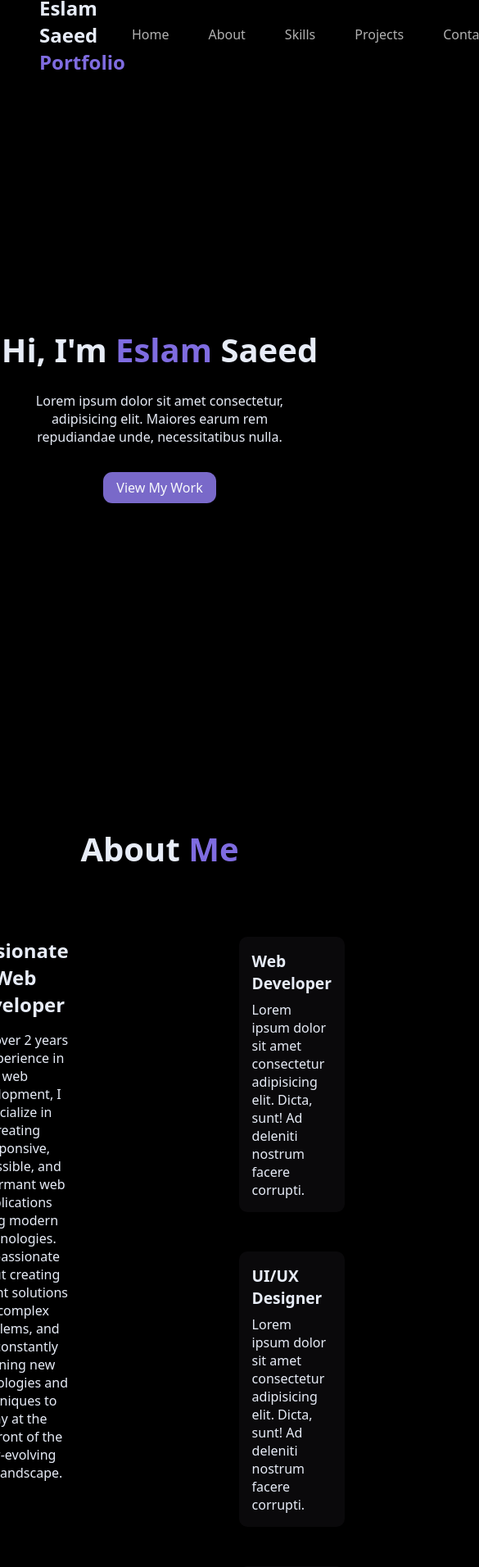
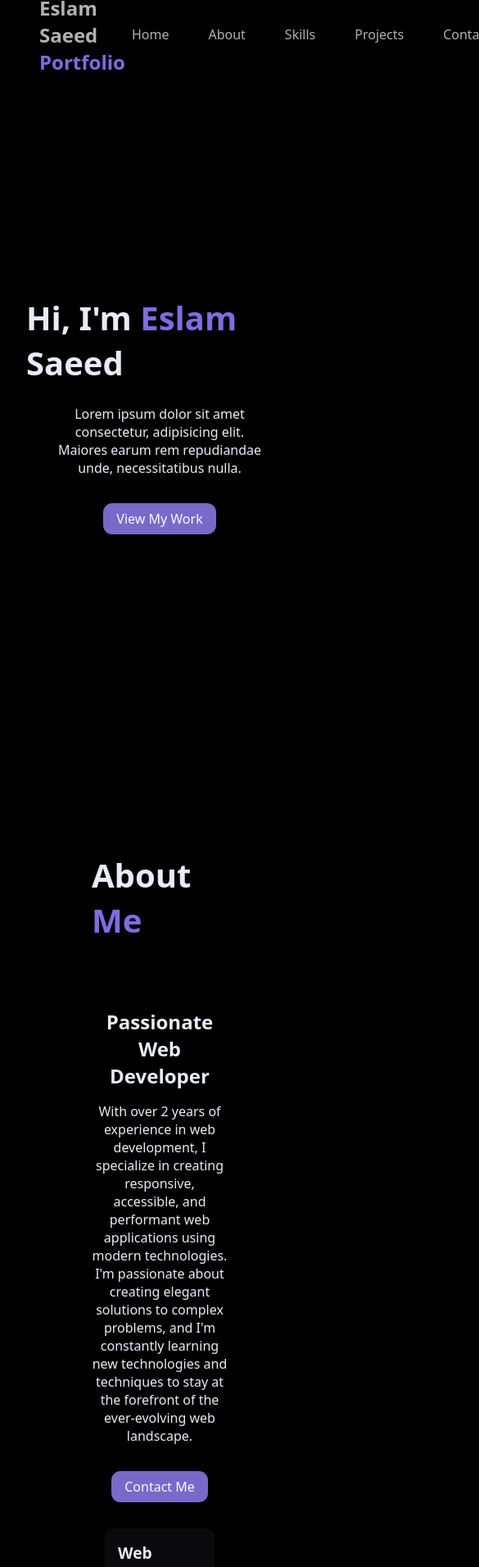
Before and after one commit to Eslamsaeed880/Portfolio, a React (Vite) app: page / in a window 390 px wide. Shown: the top 1912 px of the page at 82% size, 585 px wide, since content can reach past the window. Built offline with nearby package versions, Linux system fonts and the light colour scheme.

Commit message:
add Nav component

```diff
--- a/src/App.jsx
+++ b/src/App.jsx
@@ -1,22 +1,14 @@
 import React from 'react';
+import Nav from './components/Nav';
+
+
 
 function App() {
 
 
   return (
     <>
-      {/* <h1>Welcome to My Portfolio</h1> */}
-
-      <header>
-        <div className="logo">Eslam Saeed <span className='highlight'>Portfolio</span></div>
-        <ul>
-          <li><a href="#home">Home</a></li>
-          <li><a href="#about">About</a></li>
-          <li><a href="#skills">Skills</a></li>
-          <li><a href="#projects">Projects</a></li>
-          <li><a href="#contact">Contact</a></li>
-        </ul>
-      </header>
+      <Nav />
 
       <section className="home" id="home">
         <h2 className='name'>Hi, I'm <span className="highlight">Eslam</span> Saeed</h2>
@@ -58,7 +50,67 @@ function App() {
       </section>
 
       <section className="skills" id="skills">
+        <h2>My <span className="highlight">Skills</span></h2>
 
+        <div className="skills-content">
+          <div className='skill'>
+            <h3>Programming Languages</h3>
+            <ul className='skill-list'>
+              <img alt="JavaScript" src="https://img.shields.io/badge/javascript-%23323330.svg?style=for-the-badge&logo=javascript&logoColor=%23F7DF1E" />
+              <img alt="TypeScript" src="https://img.shields.io/badge/typescript-%23007ACC.svg?style=for-the-badge&logo=typescript&logoColor=white" />
+              <img alt="Java" src="https://img.shields.io/badge/java-%23ED8B00.svg?style=for-the-badge&logo=openjdk&logoColor=white" />
+              <img alt="Python" src="https://img.shields.io/badge/python-3670A0?style=for-the-badge&logo=python&logoColor=ffdd54" />
+              <img alt="HTML5" src="https://img.shields.io/badge/html5-%23E34F26.svg?style=for-the-badge&logo=html5&logoColor=white" />
+              <img alt="CSS3" src="https://img.shields.io/badge/css3-%231572B6.svg?style=for-the-badge&logo=css3&logoColor=white" />
+              <img alt="C" src="https://img.shields.io/badge/c-%2300599C.svg?style=for-the-badge&logo=c&logoColor=white" />
+              <img alt="C++" src="https://img.shields.io/badge/c++-%2300599C.svg?style=for-the-badge&logo=c%2B%2B&logoColor=white" />
+            </ul>
+          </div>
+
+          <div className='skill'>
+            <h3>Backend</h3>
+            <ul className='skill-list'>
+              <img alt="NodeJS" src="https://img.shields.io/badge/node.js-6DA55F?style=for-the-badge&logo=node.js&logoColor=white" />
+              <img alt="Express.js" src="https://img.shields.io/badge/express.js-%23404d59.svg?style=for-the-badge&logo=express&logoColor=%2361DAFB" />
+              <img alt="GraphQL" src="https://img.shields.io/badge/-GraphQL-E10098?style=for-the-badge&logo=graphql&logoColor=white" />
+              <img alt="Django" src="https://img.shields.io/badge/django-%23092E20.svg?style=for-the-badge&logo=django&logoColor=white" />
+              <img alt="Nodemon" src="https://img.shields.io/badge/NODEMON-%23323330.svg?style=for-the-badge&logo=nodemon&logoColor=%BBDEAD" />
+            </ul>
+          </div>
+
+          <div className='skill'>
+            <h3>Frontend</h3>
+            <ul className='skill-list'>
+              <img alt="React" src="https://img.shields.io/badge/react-%2320232a.svg?style=for-the-badge&logo=react&logoColor=%2361DAFB" />
+              <img alt="Next JS" src="https://img.shields.io/badge/Next-black?style=for-the-badge&logo=next.js&logoColor=white" />
+              <img alt="Bootstrap" src="https://img.shields.io/badge/bootstrap-%238511FA.svg?style=for-the-badge&logo=bootstrap&logoColor=white" />
+              <img alt="Redux" src="https://img.shields.io/badge/redux-%23593d88.svg?style=for-the-badge&logo=redux&logoColor=white" />
+              <img alt="SASS" src="https://img.shields.io/badge/SASS-hotpink.svg?style=for-the-badge&logo=SASS&logoColor=white" />
+              <img alt="TailwindCSS" src="https://img.shields.io/badge/tailwindcss-%2338B2AC.svg?style=for-the-badge&logo=tailwind-css&logoColor=white" />
+            </ul>
+          </div>
+
+          <div className='skill'>
+            <h3>Databases</h3>
+            <ul className='skill-list'>
+              <img alt="MySQL" src="https://img.shields.io/badge/mysql-4479A1.svg?style=for-the-badge&logo=mysql&logoColor=white" />
+              <img alt="MongoDB" src="https://img.shields.io/badge/MongoDB-%234ea94b.svg?style=for-the-badge&logo=mongodb&logoColor=white" />
+              <img alt="Microsoft SQL Server" src="https://img.shields.io/badge/Microsoft%20SQL%20Server-CC2927?style=for-the-badge&logo=microsoft%20sql%20server&logoColor=white" />
+              <img alt="SQLite" src="https://img.shields.io/badge/sqlite-%2307405e.svg?style=for-the-badge&logo=sqlite&logoColor=white" />
+            </ul>
+          </div>
+
+          <div className="skill">
+            <h3>Tools</h3>
+            <ul className='skill-list'>
+              <img alt="Git" src="https://img.shields.io/badge/git-%23F05033.svg?style=for-the-badge&logo=git&logoColor=white" />
+              <img alt="GitHub" src="https://img.shields.io/badge/github-%23121011.svg?style=for-the-badge&logo=github&logoColor=white" />
+              <img alt="Figma" src="https://img.shields.io/badge/figma-%23F24E1E.svg?style=for-the-badge&logo=figma&logoColor=white" />
+              <img alt="NPM" src="https://img.shields.io/badge/NPM-%23CB3837.svg?style=for-the-badge&logo=npm&logoColor=white" />
+              <img alt="Trello" src="https://img.shields.io/badge/trello-%23026AA7.svg?style=for-the-badge&logo=trello&logoColor=white" />
+            </ul>
+          </div>
+        </div>
       </section>
 
       <section className="projects" id="projects">
--- /dev/null
+++ b/src/components/Nav.jsx
@@ -0,0 +1,16 @@
+import React from 'react';
+
+export default function Nav() {
+    return (
+        <header>
+            <div className="logo"><a href="#home">Eslam Saeed <span className='highlight'>Portfolio</span></a></div>
+            <ul>
+                <li><a href="#home">Home</a></li>
+                <li><a href="#about">About</a></li>
+                <li><a href="#skills">Skills</a></li>
+                <li><a href="#projects">Projects</a></li>
+                <li><a href="#contact">Contact</a></li>
+            </ul>
+        </header>
+    );
+}
--- a/src/index.css
+++ b/src/index.css
@@ -50,6 +50,7 @@ header {
   padding-left: 2rem;
 }
 
+
 span.highlight {
   color: hsl(var(--span-color));
 }
@@ -70,7 +71,7 @@ a {
   -o-transition: color 0.4s cubic-bezier(1, 0, 0, 1);
 }
 
-a:hover {
+header li a:hover {
   color: hsl(var(--primary));
   transition: color 0.4s cubic-bezier(1, 0, 0, 1);
   -webkit-transition: color 0.4s cubic-bezier(1, 0, 0, 1);
@@ -80,7 +81,7 @@ a:hover {
 }
 
 section {
-  height: 100vh;
+  height: 120vh;
 }
 
 section.home {
@@ -88,21 +89,21 @@ section.home {
   flex-direction: column;
   justify-content: center;
   align-items: center;
-}
+  height: 100vh;
 
-section.home h2 {
+  h2 {
     font-size: var(--section-font-size);
     font-weight: bold;
   }
 
-section.home p {
+  p {
     margin-top: 1.5rem;
     width: 80%;
     max-width: 600px;
     text-align: center;
   }
 
-section.home a {
+  a {
     margin-top: 2rem;
     padding: 0.5rem 1rem;
     background-color: hsl(var(--primary));
@@ -115,6 +116,7 @@ section.home a {
     -ms-border-radius: 0.7rem;
     -o-border-radius: 0.7rem;
   }
+}
 
 section.about {
   display: flex;
@@ -122,29 +124,19 @@ section.about {
   align-items: center;
   height: 120vh;
 
-}
-
-section.about h2 {
+  h2 {
     font-size: var(--section-font-size);
     font-weight: bold;
     padding: 5rem;
   }
 
-section.about .about-content {
+  .about-content {
     display: grid;
     grid-template-columns: 1fr 1fr;
     gap: 2rem;
     justify-content: space-evenly;
 
-}
-
-.about-content .usp h3 {
-  margin-bottom: 1rem;
-  font-size: 1.5rem;
-  font-weight: 600;
-}
-
-.about-content .usp {
+    .usp {
       text-align: center;
       padding: 0 5rem;
       display: grid;
@@ -152,9 +144,14 @@ section.about .about-content {
       grid-template-rows: repeat(3, auto);
       justify-content: end;
       overflow-wrap: break-word;
+
+      h3 {
+        margin-bottom: 1rem;
+        font-size: 1.5rem;
+        font-weight: 600;
       }
 
-.about-content .cta {
+      .cta {
         display: inline-block;
         margin-top: 2rem;
         padding: 0.5rem 1rem;
@@ -168,8 +165,11 @@ section.about .about-content {
         -ms-border-radius: 0.7rem;
         -o-border-radius: 0.7rem;
       }
+    }
 
-.about-content .professions ul {
+    .professions {
+
+      ul {
         list-style: none;
         display: flex;
         flex-direction: column;
@@ -177,7 +177,7 @@ section.about .about-content {
 
       }
 
-.about-content .professions li {
+      li {
         transition: 500ms;
         padding: 1rem 1rem;
         background-color: #24232847;
@@ -193,7 +193,7 @@ section.about .about-content {
         -o-transition: 500ms;
       }
 
-.about-content .professions li:hover {
+      li:hover {
         transition: 500ms;
         transform:scale(1.025);
         -webkit-transform:scale(1.025);
@@ -206,17 +206,42 @@ section.about .about-content {
         -o-transition: 500ms;
       }
 
-.about-content .professions li h3 {
+      li h3 {
         margin-bottom: 0.5rem;
         font-size: 1.2rem;
         font-weight: 600;
       }
 
+    }
 
+  }
+}
 
 section.skills {
-  background-color: lightblue;
+  display: flex;
+  flex-direction: column;
+  align-items: center;
+
+  h2 {
+      font-size: var(--section-font-size);
+      padding: 5rem;
   }
+
+  .skills-content {
+    display: grid;
+    grid-template-columns: 1fr;
+    grid-template-rows: 1fr 1fr 1fr;
+    gap: 2rem;
+    justify-content: space-evenly;
+  }
+
+  .skill {
+    display: flex;
+    flex-direction: column;
+    align-items: center;
+  }
+}
+
 
 section.projects {
   background-color: lightgreen;
@@ -225,3 +250,21 @@ section.projects {
 section.contact {
   background-color: lightcoral;
 }
+
+
+@media (max-width: 768px) {
+
+  section {
+    height: auto;
+    padding: 2rem;
+  }
+
+
+  section.about .about-content {
+    grid-template-columns: 1fr;
+
+  }
+  section.skills {
+    padding-top: 40vh;
+  }
+}
```
Also changed, not shown: data.js (added), src/components/About.jsx (added), src/components/Home.jsx (added), src/components/Skills.jsx (added). Lines whose indentation alone changed are shown as unchanged.
